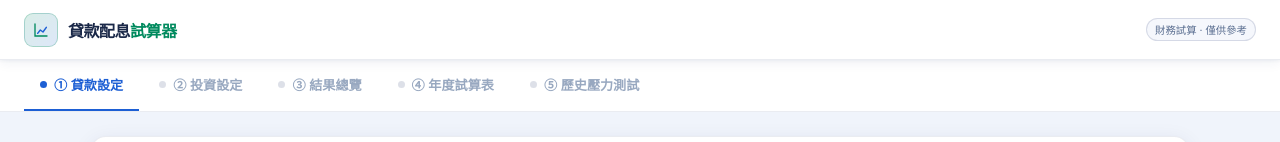
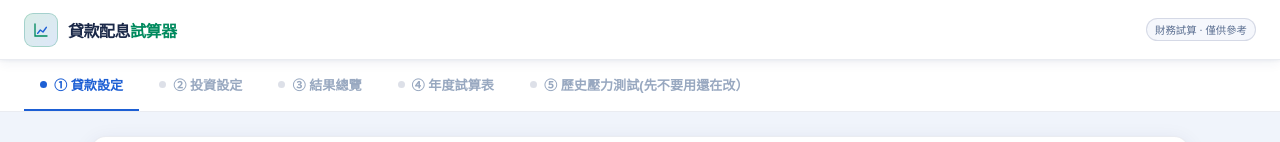
Before and after one commit to 9mzrryn7bv-netizen/money, a plain HTML site: page calculator.html in a window 1280 px wide. Shown: the top 142 px of the page. Drawn offline with Linux system fonts and the light colour scheme.

Commit message:
Update calculator.html

```diff
--- a/calculator.html
+++ b/calculator.html
@@ -265,7 +265,7 @@ tfoot td{padding:9px 12px;font-size:.73rem;color:var(--txt3);font-style:italic;b
   <button class="tab-btn" id="tab1" onclick="goTab(1)"><div class="tab-dot"></div>② 投資設定</button>
   <button class="tab-btn" id="tab2" onclick="goTab(2)"><div class="tab-dot"></div>③ 結果總覽</button>
   <button class="tab-btn" id="tab3" onclick="goTab(3)"><div class="tab-dot"></div>④ 年度試算表</button>
-  <button class="tab-btn" id="tab4" onclick="goTab(4)"><div class="tab-dot"></div>⑤ 歷史壓力測試</button>
+  <button class="tab-btn" id="tab4" onclick="goTab(4)"><div class="tab-dot"></div>⑤ 歷史壓力測試(先不要用還在改）</button>
 </div>
 
 <div class="pages">
```
